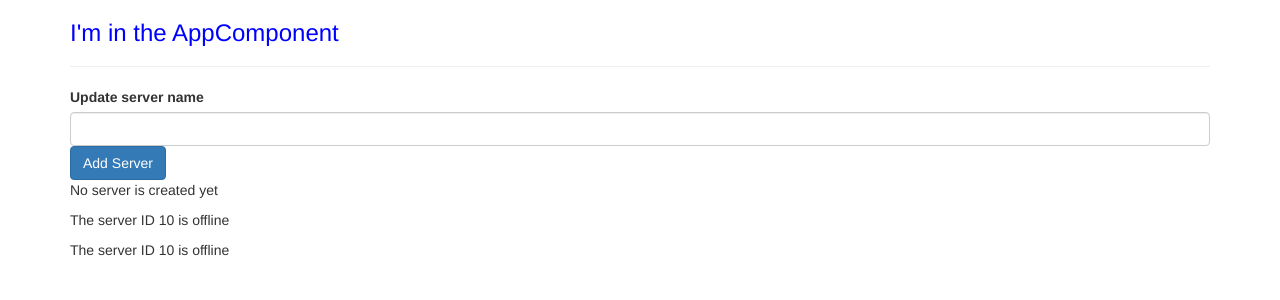
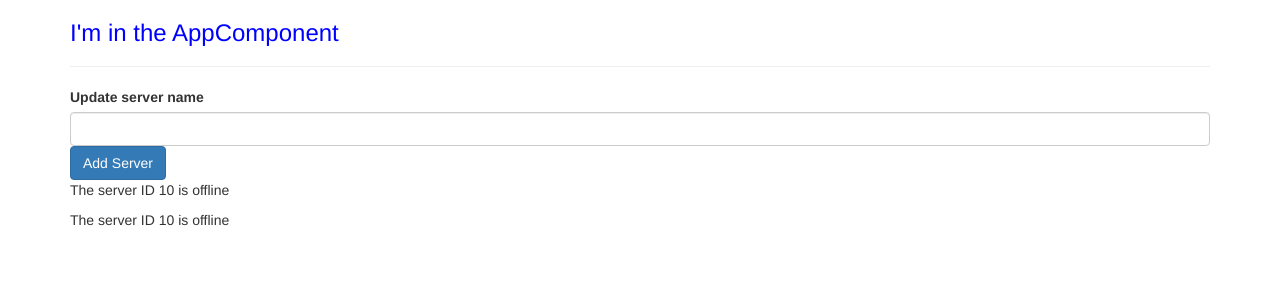
Before and after one commit to kakuty/ng4-complete-guide, an Angular app in the folder ng4-complete-guide/: page / in a window 1280 px wide. Shown: the top 300 px of the page. Built offline with nearby package versions, Linux system fonts and the light colour scheme.

Commit message:
ngIf derective

```diff
--- a/ng4-complete-guide/src/app/servers/servers.component.html
+++ b/ng4-complete-guide/src/app/servers/servers.component.html
@@ -1,6 +1,6 @@
 <label for="">Update server name</label>
 <input type="text" class="form-control" [(ngModel)]="serverName">
 <button class="btn btn-primary" [disabled]="!allowNewServer" (click)="onCreateServer()">Add Server</button>
-<p>{{ serverCreationStatus }}</p>
+<p *ngIf="serverCreated">New server is created. Name of new server is {{ serverName }}</p>
 <app-server></app-server>
 <app-server></app-server>
--- a/ng4-complete-guide/src/app/servers/servers.component.ts
+++ b/ng4-complete-guide/src/app/servers/servers.component.ts
@@ -9,6 +9,8 @@ export class ServersComponent implements OnInit {
   allowNewServer = false;
   serverCreationStatus = 'No server is created yet';
   serverName = '';
+  serverCreated = false;
+
   constructor() {
     setTimeout(() => {
       this.allowNewServer = true;
@@ -19,6 +21,7 @@ export class ServersComponent implements OnInit {
   }
 
   onCreateServer(): void {
+    this.serverCreated = true;
     this.serverCreationStatus = 'New server is created. Name of new server is ' + this.serverName;
   }
 
```
